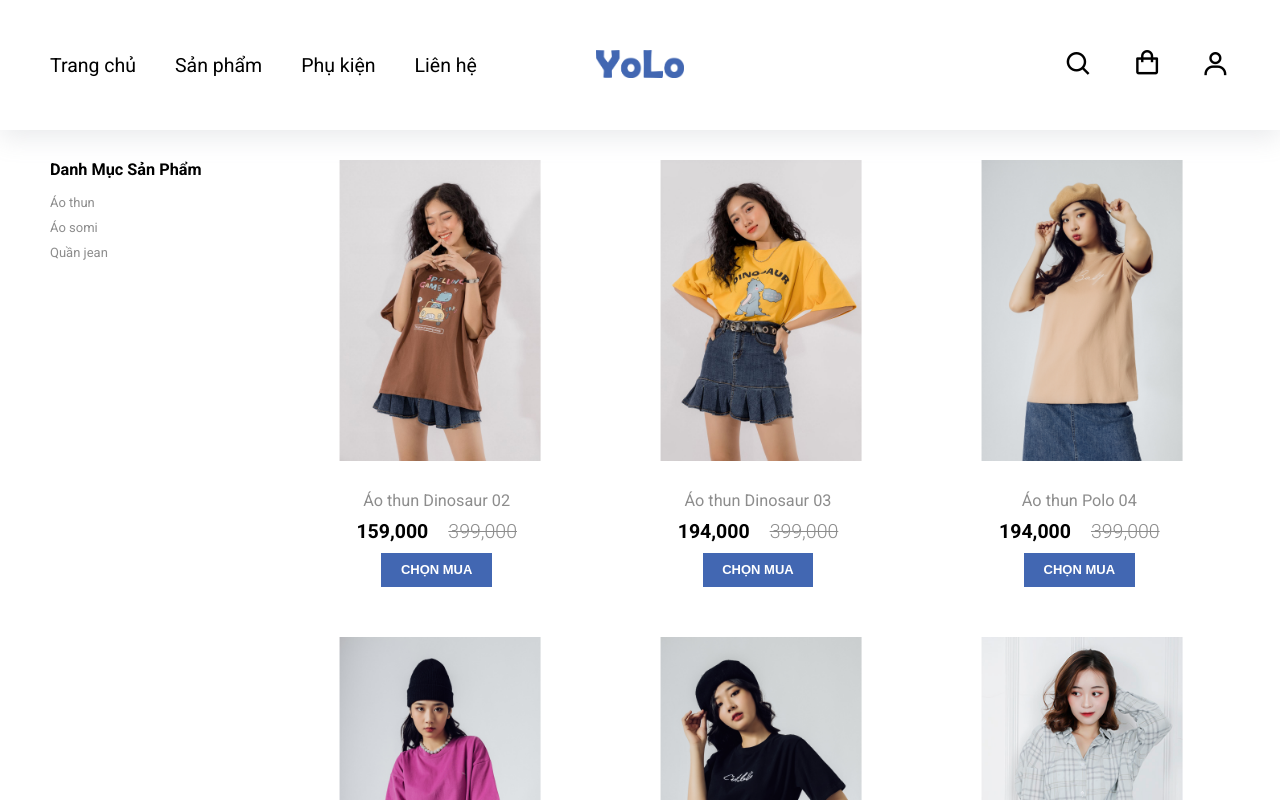
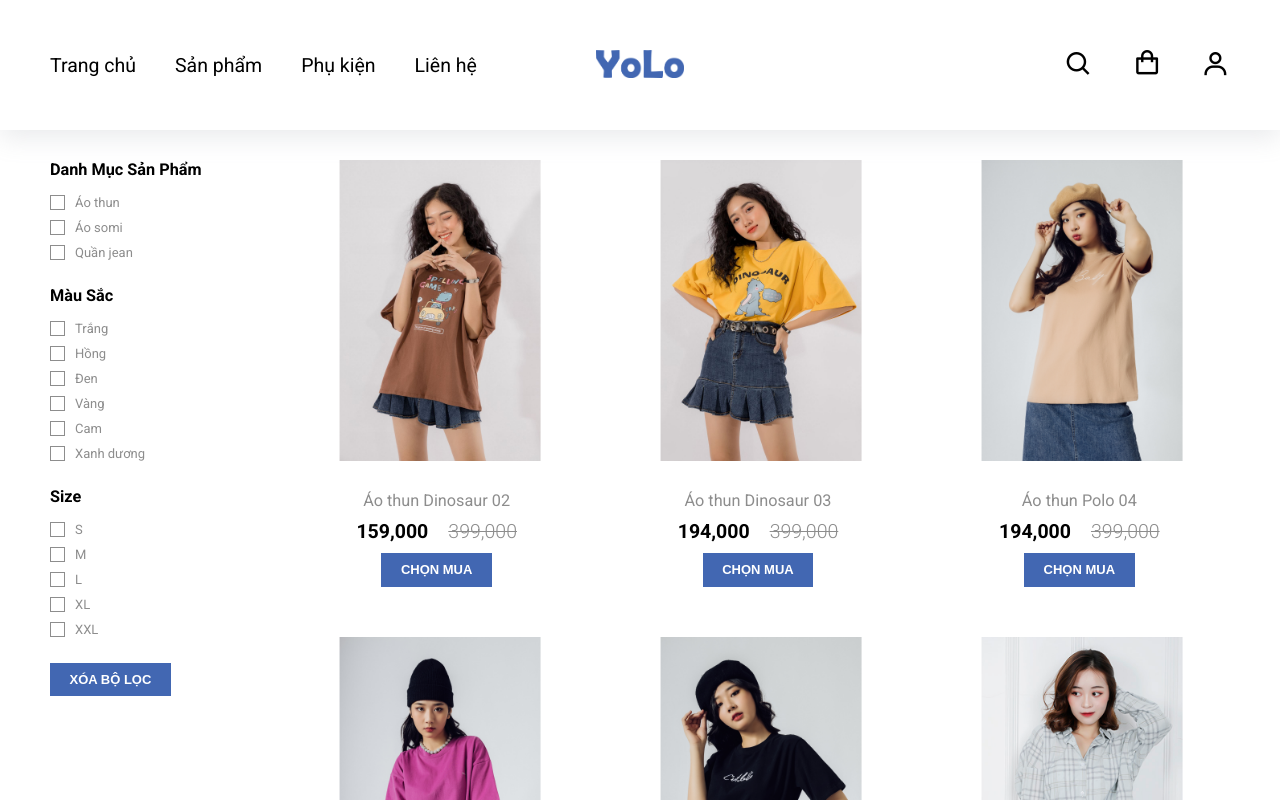
Before and after one commit to TruongDayx2/yolo-ecommerce-ui, a React (Create React App) app: page /Catalog in a window 1280 px wide. Shown: the top 800 px of the page. Built offline with nearby package versions, Linux system fonts and the light colour scheme.

Commit message:
CheckBox product

```diff
--- /dev/null
+++ b/src/assets/fake-data/product-color.js
@@ -0,0 +1,28 @@
+const colors = [
+    {
+        display: "Trắng",
+        color: "white"
+    },
+    {
+        display: "Hồng",
+        color: "pink"
+    },
+    {
+        display: "Đen",
+        color: "black"
+    },
+    {
+        display: "Vàng",
+        color: "yellow"
+    },
+    {
+        display: "Cam",
+        color: "orange"
+    },
+    {
+        display: "Xanh dương",
+        color: "blue"
+    }
+]
+
+export default colors
--- /dev/null
+++ b/src/assets/fake-data/product-size.js
@@ -0,0 +1,24 @@
+const size = [
+    {
+        display: "S",
+        size: "s"
+    },
+    {
+        display: "M",
+        size: "m"
+    },
+    {
+        display: "L",
+        size: "l"
+    },
+    {
+        display: "XL",
+        size: "xl"
+    },
+    {
+        display: "XXL",
+        size: "xxl"
+    },
+]
+
+export default size
--- /dev/null
+++ b/src/components/CheckBox.jsx
@@ -0,0 +1,30 @@
+import React from 'react'
+import PropTypes from 'prop-types'
+import { useRef } from 'react'
+
+const CheckBox = props => {
+
+    const inputRef = useRef(null)
+    const onChange = ()=> {
+        if(props.onChange){
+            props.onChange(inputRef)
+        }
+    }
+
+    return (
+        <label className='custom-checkbox'>
+            <input type="checkbox" ref={inputRef} onChange={onChange} checked={props.checked}/>
+            <span className='custom-checkbox__checkmark'>
+                <i className='bx bx-check'></i>
+            </span>
+            {props.label}
+        </label>
+    )
+}
+
+CheckBox.propTypes = {
+    label: PropTypes.string.isRequired,
+    checked: PropTypes.bool
+}
+
+export default CheckBox
--- a/src/pages/Catalog.jsx
+++ b/src/pages/Catalog.jsx
@@ -3,38 +3,78 @@ import React from "react";
 import Helmet from "../components/Helmet";
 import Grid from "../components/Grid";
 import ProductCard from "../components/ProductCard";
+import CheckBox from "../components/CheckBox";
+import Button from "../components/Button";
 
-import productData from "../assets/fake-data/products"
-import category from "../assets/fake-data/category"
+import productData from "../assets/fake-data/products";
+import category from "../assets/fake-data/category";
+import colors from "../assets/fake-data/product-color"
+import size from "../assets/fake-data/product-size"
+
 
 const Catalog = () => {
     return (
         <Helmet title="Sản phẩm">
             <div className="catalog">
                 <div className="catalog__filter">
+                    {/* Danh mục sản phẩm  */}
                     <div className="catalog__filter__widget">
                         <div className="catalog__filter__widget__title">
                             danh mục sản phẩm
                         </div>
                         <div className="catalog__filter__widget__content">
-                            {
-                                category.map((item,index) =>(
-                                    <p className="catalog__filter__widget__content__item">{item.display}</p>
-
-                                ))
-                            }
+                            {category.map((item, index) => (
+                                <div
+                                    key={index}
+                                    className="catalog__filter__widget__content__item"
+                                >
+                                    <CheckBox label={item.display} />
+                                </div>
+                            ))}
+                        </div>
+                    </div>
+                    {/* Màu sắc  */}
+                    <div className="catalog__filter__widget">
+                        <div className="catalog__filter__widget__title">
+                            Màu sắc
+                        </div>
+                        <div className="catalog__filter__widget__content">
+                            {colors.map((item, index) => (
+                                <div
+                                    key={index}
+                                    className="catalog__filter__widget__content__item"
+                                >
+                                    <CheckBox label={item.display} />
+                                </div>
+                            ))}
+                        </div>
+                    </div>
+                    {/* kích cỡ  */}
+                    <div className="catalog__filter__widget">
+                        <div className="catalog__filter__widget__title">
+                            Size
+                        </div>
+                        <div className="catalog__filter__widget__content">
+                            {size.map((item, index) => (
+                                <div
+                                    key={index}
+                                    className="catalog__filter__widget__content__item"
+                                >
+                                    <CheckBox label={item.display} />
+                                </div>
+                            ))}
+                        </div>
+                    </div>
+                    {/* Xóa lựa chọn  */}
+                    <div className="catalog__filter__widget">
+                        <div className="catalog__filter__widget__content">
+                            <Button size="sm">Xóa bộ lọc</Button>
                         </div>
                     </div>
                 </div>
                 <div className="catalog__content">
-                    <Grid
-                        col={3}
-                        mdCol={2}
-                        smCol={1}
-                        gap={20}
-                    >
-                        {
-                            productData.getProducts(12).map((item,index)=>(
+                    <Grid col={3} mdCol={2} smCol={1} gap={20}>
+                        {productData.getProducts(12).map((item, index) => (
                             <ProductCard
                                 key={index}
                                 img01={item.image01}
@@ -43,10 +83,8 @@ const Catalog = () => {
                                 price={item.price}
                                 slug={item.slug}
                             />
-                            ))
-                        }
+                        ))}
                     </Grid>
-
                 </div>
             </div>
         </Helmet>
--- /dev/null
+++ b/src/sass/components/_custom-checkbox.scss
@@ -0,0 +1,42 @@
+.custom-checkbox{
+    @include flex(center,flex-start);
+
+    cursor: pointer;
+
+    &:hover{
+        color: $main-color;
+    }
+
+    input{
+        position: absolute;
+        opacity: 0;
+        cursor: pointer;
+        height: 0;
+        width: 0;
+    }
+
+    &__checkmark{
+        margin-right: 10px;
+        height: 15px;
+        width: 15px;
+        border: 1px solid $txt-second-color;
+
+        i{
+            transform: scale(0);
+            transition: transform .3s ease;
+        }
+    }
+
+    input:checked ~ &__checkmark{
+        background-color: $main-color;
+        border: 1px solid $main-color;
+        color: $txt-white;
+    }
+
+    input:checked ~ &__checkmark i {
+        transform: scale(1);
+    }
+
+
+
+}
--- a/src/sass/index.scss
+++ b/src/sass/index.scss
@@ -10,3 +10,4 @@
 @import "./components/policy-card";
 @import "./components/product-card";
 @import "./components/catalog";
+@import "./components/custom-checkbox";
```
Lines whose indentation alone changed are shown as unchanged.
